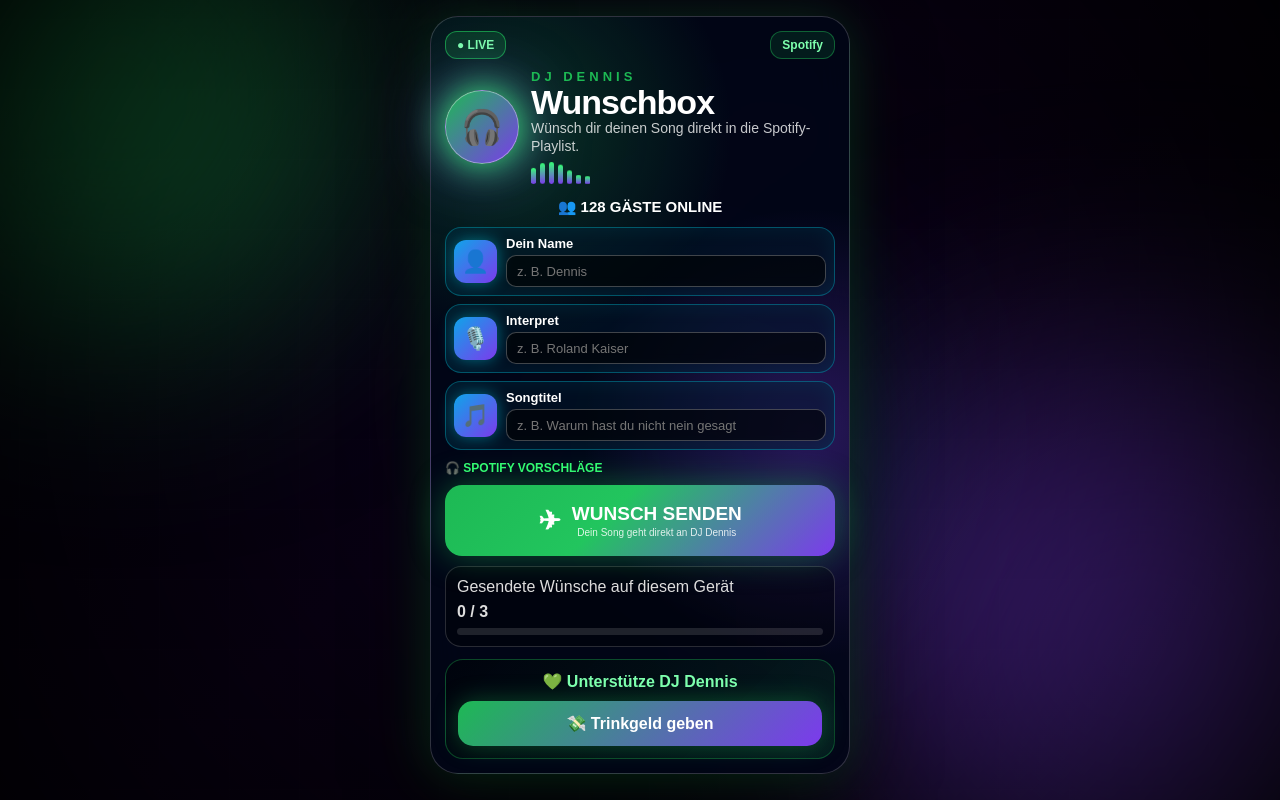
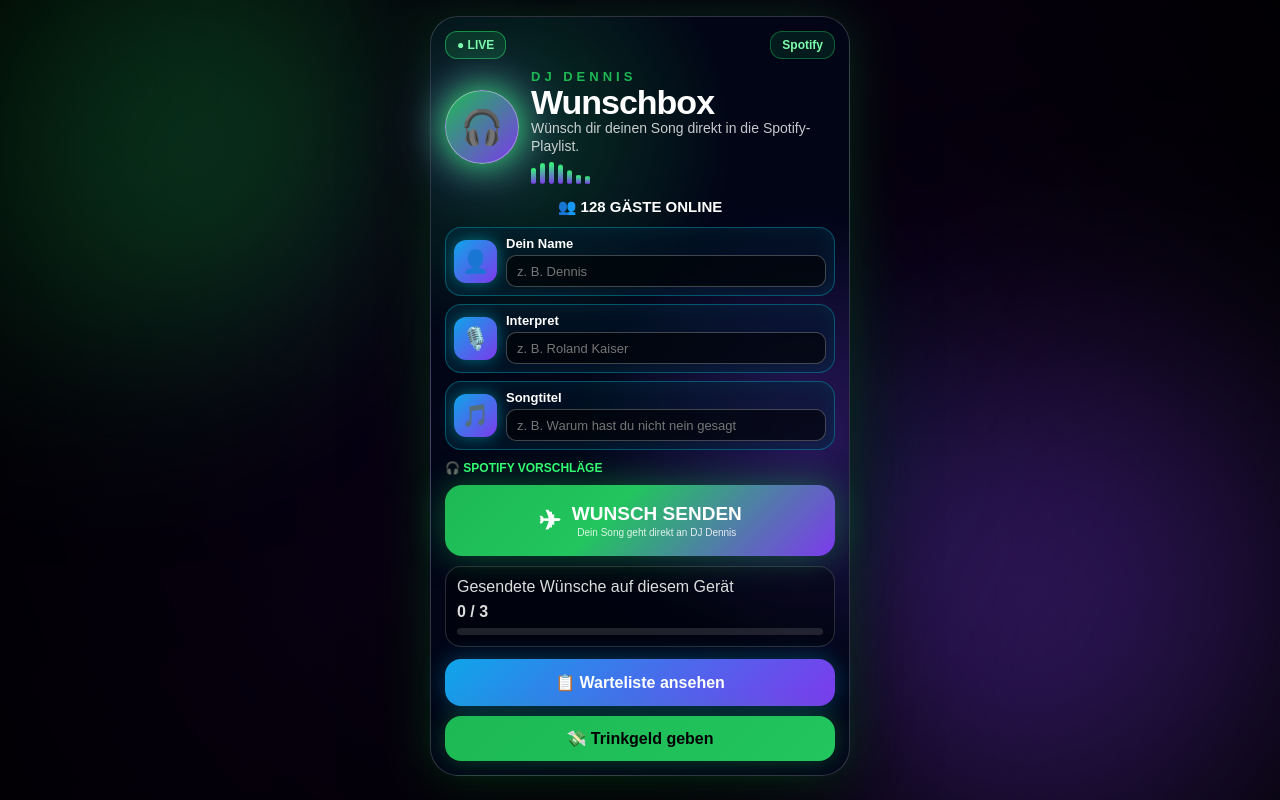
Before and after one commit to dennikruse-hub/dj-wunschbox, a Next.js app: page / in a window 1280 px wide. Built offline with nearby package versions, Linux system fonts and the light colour scheme.

Commit message:
Update index.js

```diff
--- a/pages/index.js
+++ b/pages/index.js
@@ -2,7 +2,7 @@
 import PremiumHeader from '../components/PremiumHeader';
 import RequestForm from '../components/RequestForm';
 import BackgroundGlow from '../components/BackgroundGlow';
-import PayPalSupport from '../components/PayPalSupport';
+import GuestPanel from '../components/GuestPanel';
 
 export default function Home() {
   const [form, setForm] = useState({ artist: '', title: '', guest: '', message: '' });
@@ -126,7 +126,7 @@
           </div>
         )}
 
-        <PayPalSupport />
+        <GuestPanel />
       </section>
     </main>
   );
```
